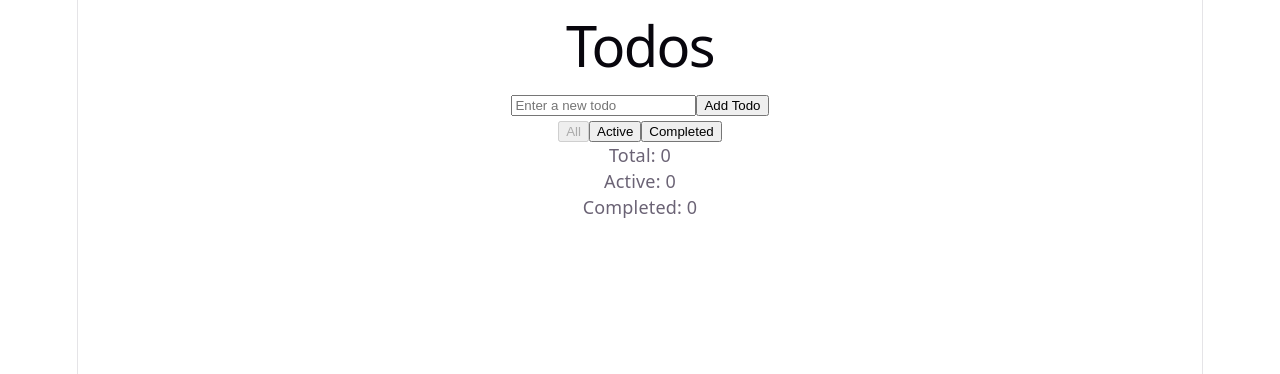
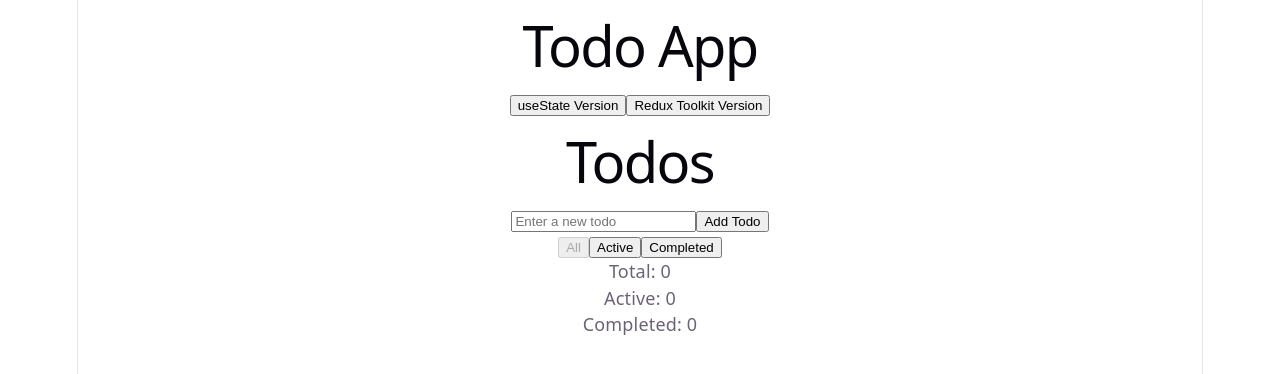
Before and after one commit to FeatherYan/my-todolist, a React (Vite) app: page /todo in a window 1280 px wide. Shown: the top 374 px of the page. Built offline with nearby package versions, Linux system fonts and the light colour scheme.

Commit message:
refactor: add todo page mode switch for multiple state management versions

```diff
--- /dev/null
+++ b/src/features/todo/TodoRedux.tsx
@@ -0,0 +1,3 @@
+export default function TodoRedux() {
+  return <div>Todo Redux Version</div>;
+}
--- /dev/null
+++ b/src/features/todo/TodoUseState.tsx
@@ -0,0 +1,60 @@
+import TodoItemComponent from "../../components/TodoItem";
+import TodoInput from "../../components/TodoInput";
+import TodoFilter from "../../components/TodoFilter";
+import { useTodos } from "../../hooks/useTodos";
+import Todostats from "../../components/TodoStats";
+
+export default function Todo() {
+    const {
+        inputValue,
+        setInputValue,
+        editingId,
+        tempText,
+        setTempText,
+        filter,
+        setFilter,
+        addTodo,
+        deleteTodo,
+        toggleTodo,
+        startEdit,
+        saveEdit,
+        cancelEdit,
+        filteredTodos,
+        totalCount,
+        completedCount,
+        activeCount
+    } = useTodos();
+
+    return (
+        <div>
+            <h1>Todos</h1>
+            <TodoInput
+                inputValue={inputValue}
+                onInputChange={setInputValue}
+                onAdd={addTodo}
+            />
+            <TodoFilter filter={filter} onFilterChange={setFilter} />
+            <Todostats totalCount={totalCount} activeCount={activeCount} completedCount={completedCount} />
+            <ul>
+                {
+                    filteredTodos.map((item) => {
+                        return (
+                            <TodoItemComponent
+                                key={item.id}
+                                item={item}
+                                isEditing={item.id === editingId}
+                                tempText={tempText}
+                                onEdit={() => startEdit(item)}
+                                onToggle={() => toggleTodo(item.id)}
+                                onDelete={() => deleteTodo(item.id)}
+                                onSave={() => saveEdit(item.id)}
+                                onCancel={cancelEdit}
+                                onTempTextChange={setTempText}
+                            />
+                        );
+                    })
+                }
+            </ul>
+        </div>
+    )
+}
--- a/src/pages/Todo.tsx
+++ b/src/pages/Todo.tsx
@@ -1,60 +1,29 @@
-import TodoItemComponent from "../components/TodoItem";
-import TodoInput from "../components/TodoInput";
-import TodoFilter from "../components/TodoFilter";
-import { useTodos } from "../hooks/useTodos";
-import Todostats from "../components/Todostats";
+// Todo.tsx 作为一个页面组件，负责渲染整个 Todo 页面
+// 提供切换 UI（按钮 / Tabs）
+// 根据当前选中的版本，渲染：TodoUseState & TodoRedux
+import { useState } from "react";
+import TodoUseState from "../features/todo/TodoUseState";
+import TodoRedux from "../features/todo/TodoRedux";
+
+type TabKey = "useState" | "redux";
+
 
 export default function Todo() {
-    const {
-        inputValue,
-        setInputValue,
-        editingId,
-        tempText,
-        setTempText,
-        filter,
-        setFilter,
-        addTodo,
-        deleteTodo,
-        toggleTodo,
-        startEdit,
-        saveEdit,
-        cancelEdit,
-        filteredTodos,
-        totalCount,
-        completedCount,
-        activeCount
-    } = useTodos();
-
+    const [activeTab, setActiveTab] = useState<TabKey>("useState");
     return (
         <div>
-            <h1>Todos</h1>
-            <TodoInput
-                inputValue={inputValue}
-                onInputChange={setInputValue}
-                onAdd={addTodo}
-            />
-            <TodoFilter filter={filter} onFilterChange={setFilter} />
-            <Todostats totalCount={totalCount} activeCount={activeCount} completedCount={completedCount} />
-            <ul>
-                {
-                    filteredTodos.map((item) => {
-                        return (
-                            <TodoItemComponent
-                                key={item.id}
-                                item={item}
-                                isEditing={item.id === editingId}
-                                tempText={tempText}
-                                onEdit={() => startEdit(item)}
-                                onToggle={() => toggleTodo(item.id)}
-                                onDelete={() => deleteTodo(item.id)}
-                                onSave={() => saveEdit(item.id)}
-                                onCancel={cancelEdit}
-                                onTempTextChange={setTempText}
-                            />
-                        );
-                    })
-                }
-            </ul>
+            <h1>Todo App</h1>
+            <div>
+                <button onClick={() => setActiveTab("useState")}>
+                useState Version
+                </button>
+                <button onClick={() => setActiveTab("redux")}>
+                    Redux Toolkit Version
+                </button>
+            </div>
+            <div>
+                {activeTab === "useState" ? <TodoUseState /> : <TodoRedux />}
+            </div>
         </div>
     )
 }
```
